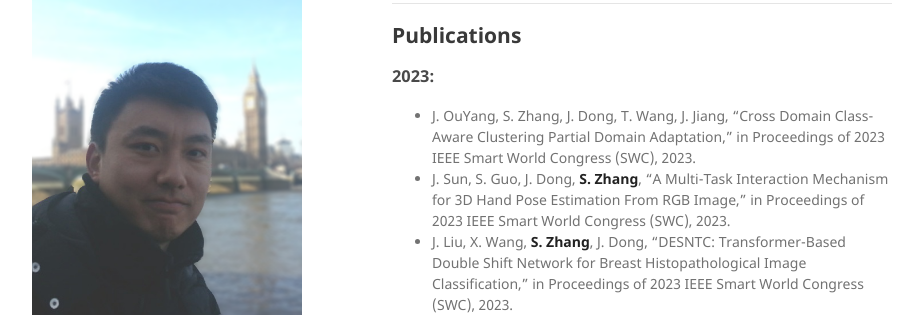
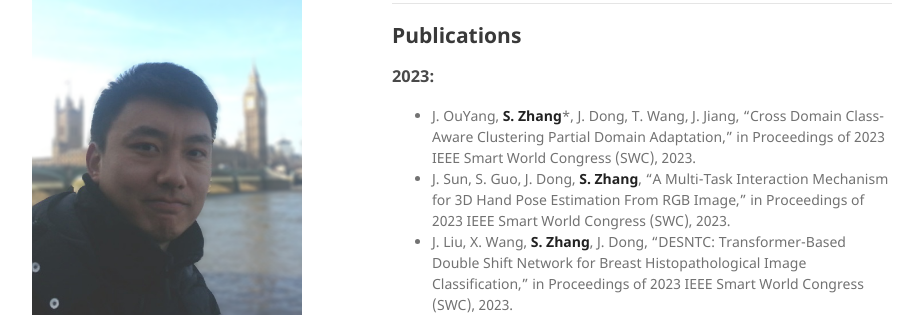
Before and after one commit to jackyspeed/aboutzhangshu, a Jekyll site: the page built from index.md, in a window 1280 px wide and 900 px high, scrolled down 1403 px. Shown: the part 154-471 px from the top of the window, without its empty margins (178-1097 px from the left). Built offline with Jekyll 4.4.1, drawn with Linux system fonts in a browser that asks for light colours; our own code applies the rules of GitHub Pages for plain Markdown files.

```diff
--- a/index.md
+++ b/index.md
@@ -63,7 +63,7 @@ Shu Zhang is currently a Associate Professor and Postgraduate supervisor with Oc
 
 ### 2023:
 
-- J. OuYang, S. Zhang, J. Dong, T. Wang, J. Jiang, "Cross Domain Class-Aware Clustering Partial Domain Adaptation," in Proceedings of 2023 IEEE Smart World Congress (SWC), 2023.
+- J. OuYang, **S. Zhang***, J. Dong, T. Wang, J. Jiang, "Cross Domain Class-Aware Clustering Partial Domain Adaptation," in Proceedings of 2023 IEEE Smart World Congress (SWC), 2023.
 - J. Sun, S. Guo, J. Dong, **S. Zhang**, "A Multi-Task Interaction Mechanism for 3D Hand Pose Estimation From RGB Image," in Proceedings of 2023 IEEE Smart World Congress (SWC), 2023.
 - J. Liu, X. Wang, **S. Zhang**, J. Dong, "DESNTC: Transformer-Based Double Shift Network for Breast Histopathological Image Classification," in Proceedings of 2023 IEEE Smart World Congress (SWC), 2023.
 - X. Wang, E. Rigall, X. An, **S. Zhang**, H. Yu, J. Dong, "A Method for X-ray Image Landmarks Localization using Cyclic Coordinate-guided Strategy," in Proceedings of 2024 IEEE International Conference on Acoustics, Speech and Signal Processing (ICASSP), 2023.
```
